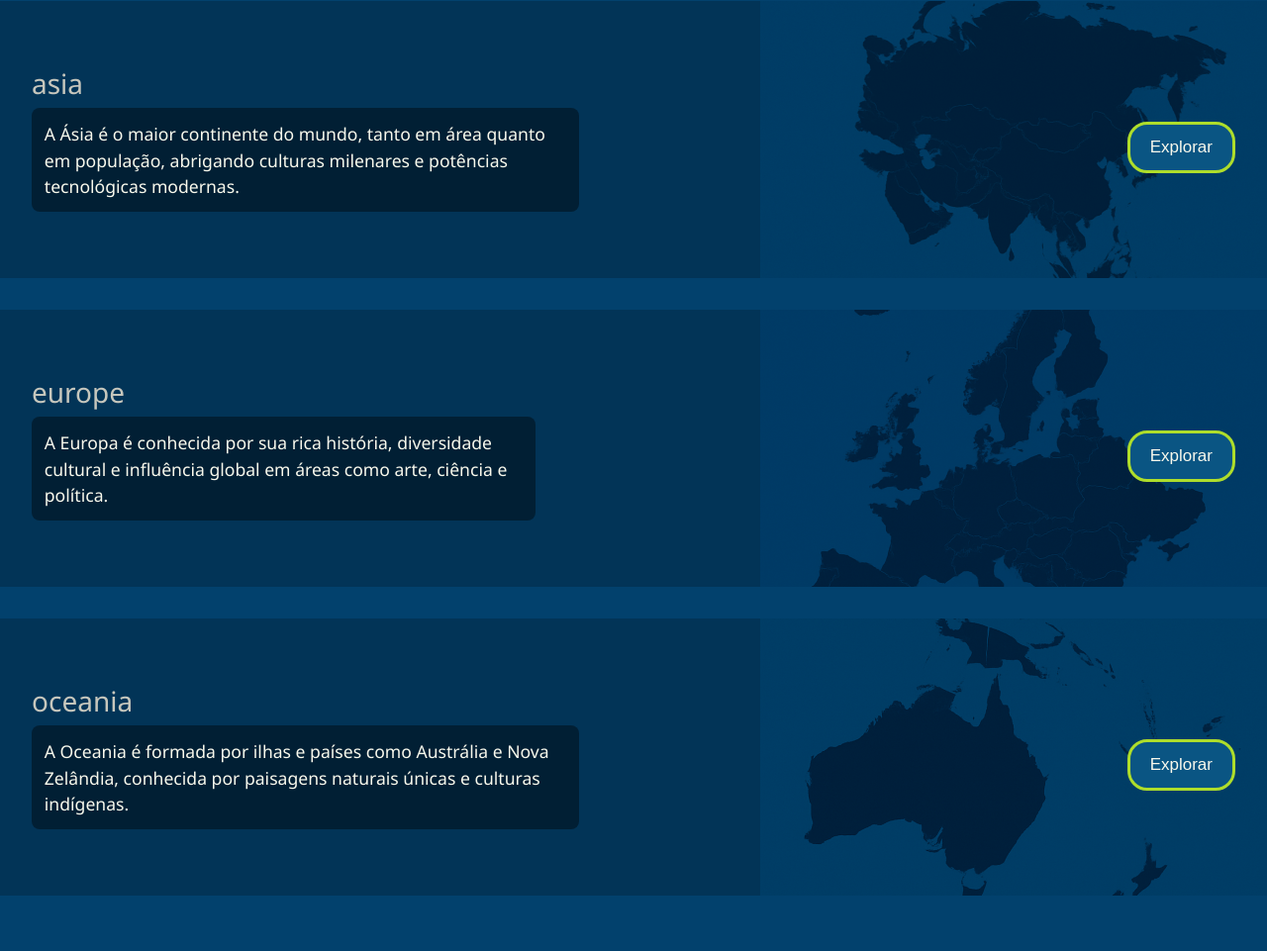
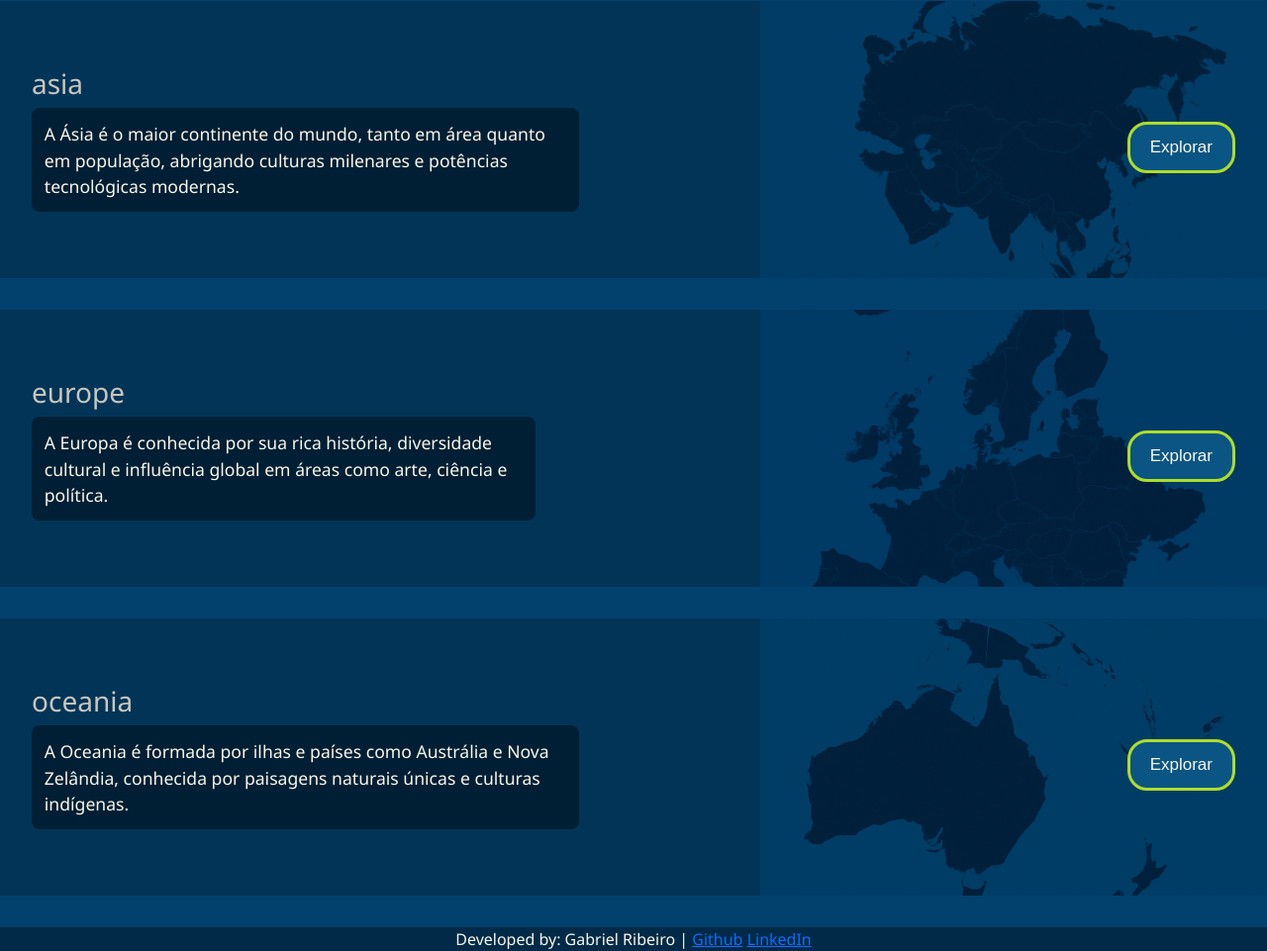
Before and after one commit to gabrielribeirobr/Atlas-js, a website: page index.html in a window 1280 px wide. Shown: the part 989-1950 px from the top of the page at 99% size. Before the commit the page ends 1926 px from the top, so only its background shows below. Drawn offline with nearby package versions, Linux system fonts and the light colour scheme.

Commit message:
feat: footer and style

```diff
--- a/index.html
+++ b/index.html
@@ -38,4 +38,7 @@
       crossorigin="anonymous"
     ></script>
   </body>
+  <footer>
+      Developed by: Gabriel Ribeiro | <a href="https://github.com/gabrielribeirobr">Github</a> <a href="https://www.linkedin.com/in/gabriel-ribeiro-ptbr/">LinkedIn</a>
+    </footer>
 </html>
--- a/src/scss/_variables.scss
+++ b/src/scss/_variables.scss
@@ -3,6 +3,7 @@ $green:  #aedd2b ;
 $primary: #066699 ;
 $secondary:  #0a5483 ;
 $background:  #02416d ;
+$footer:  #002a47 ;
 
 $continents-images: (
   "americas":      "../../public/img/continents/america.PNG",
--- a/src/scss/main.scss
+++ b/src/scss/main.scss
@@ -180,6 +180,11 @@ h2 {
   padding: 0px 4px;
 }
 
+footer{
+  background-color: $footer;
+  text-align: center;
+}
+
 @media screen and (min-width: 768px) {
   .continent-card {
     flex-direction: row;
```
Also changed, not shown: src/css/main.css.
